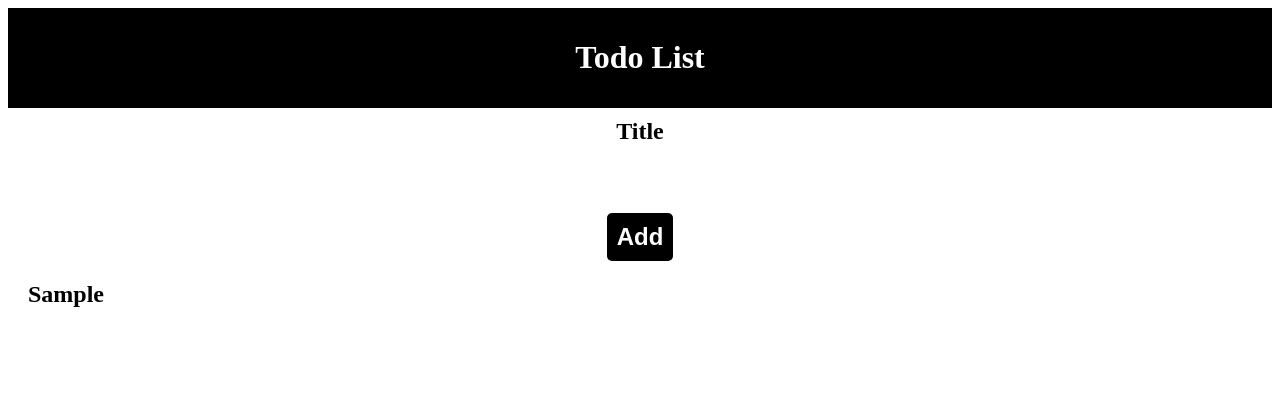
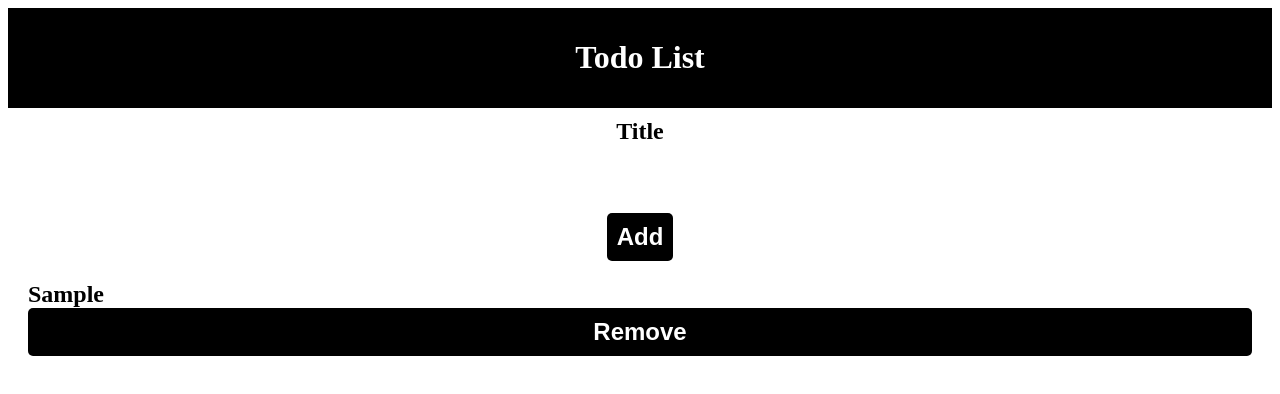
Before and after one commit to Code-the-Dream-School/react-cockatoo, a React (Create React App) app: page / in a window 1280 px wide. Both pictures are taken after typing "Sample" into the empty fields and a click on the button "Add". Shown: the top 394 px of the page. Built offline with nearby package versions, Linux system fonts and the light colour scheme; the HTML template or start-up script is replaced by a standard one.

Commit message:
Add onClick event that runs the remove methode

```diff
--- a/src/Component/TodoListItem.js
+++ b/src/Component/TodoListItem.js
@@ -1,9 +1,13 @@
 import React from "react";
 
 const TodoListItem = (props) => {
-  const { todo } = props;
+  const { todo, onRemoveTodo} = props;
 
-  return <li>{todo.title}</li>;
+  return (
+    <li>
+      {todo.title} <button onClick={() => onRemoveTodo(todo.id)}>Remove</button>
+    </li>
+  );
 };
 
 export default TodoListItem;
```
